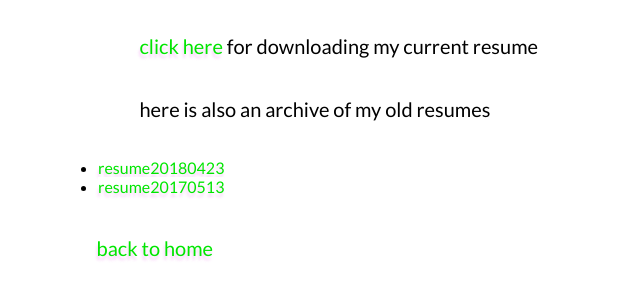
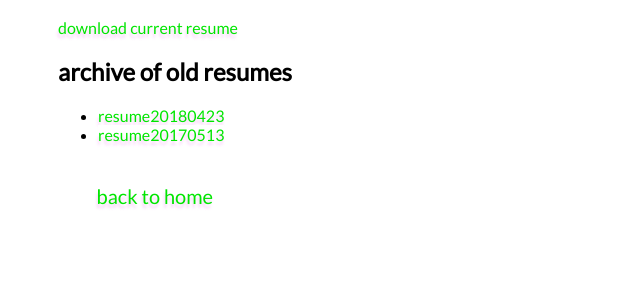
Before and after one commit to montoyamoraga/resume, a plain HTML site: page index.html in a window 1280 px wide. Shown: the part 72-372 px from the top of the page, without its empty margins (0-640 px from the left). Drawn offline with Linux system fonts and the light colour scheme.

Commit message:
add resumes

```diff
--- a/index.html
+++ b/index.html
@@ -18,16 +18,15 @@
 
         <h1>montoyamoraga's resume</h1>
 
-        <p><a href="https://github.com/montoyamoraga/resume/raw/master/assets/resume-montoyamoraga.pdf">click here</a> for downloading my current resume</p>
+        <a href="https://github.com/montoyamoraga/resume/raw/master/assets/resume-montoyamoraga.pdf">download current resume</a>
 
-        <p>here is also an archive of my old resumes</p>
+        <h2>archive of old resumes</h2>
 
         <ul>
             <!-- <li><a href="https://github.com/montoyamoraga/resume/raw/master/resume-archive/resume20180830.pdf">resume20180830</a></li> -->
             <li><a href="https://github.com/montoyamoraga/resume/raw/master/resume-archive/resume20180423.pdf">resume20180423</a></li>
             <li><a href="https://github.com/montoyamoraga/resume/raw/master/resume-archive/resume20170513.pdf">resume20170513</a></li>
         </ul>
-
 
     </div>
 
```
